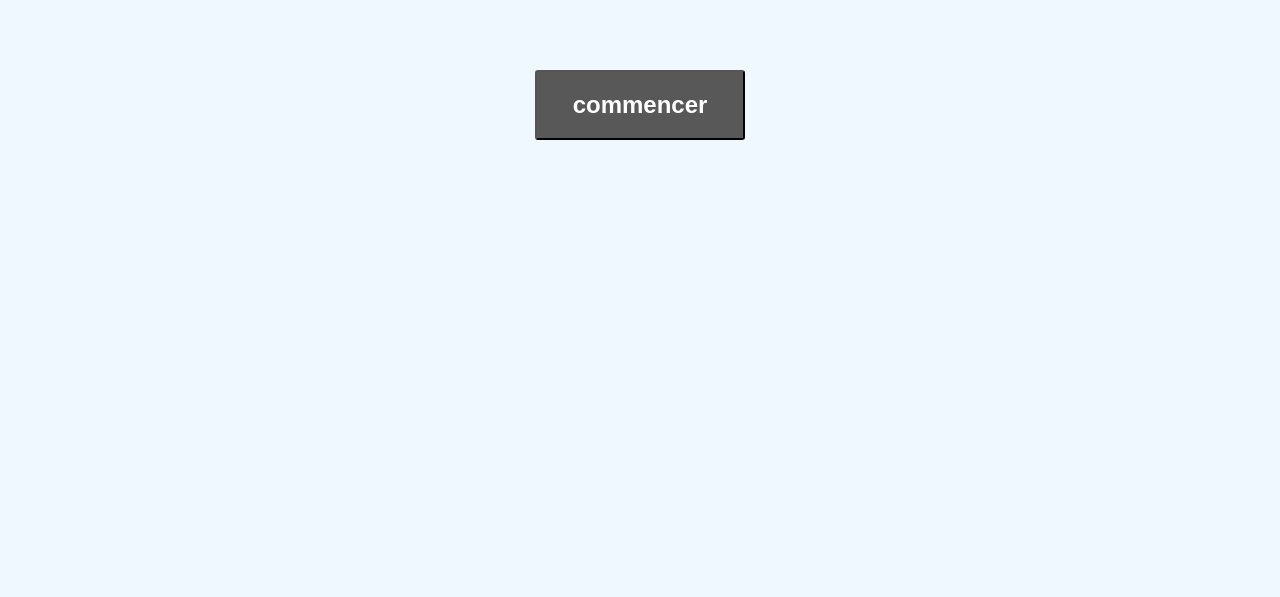
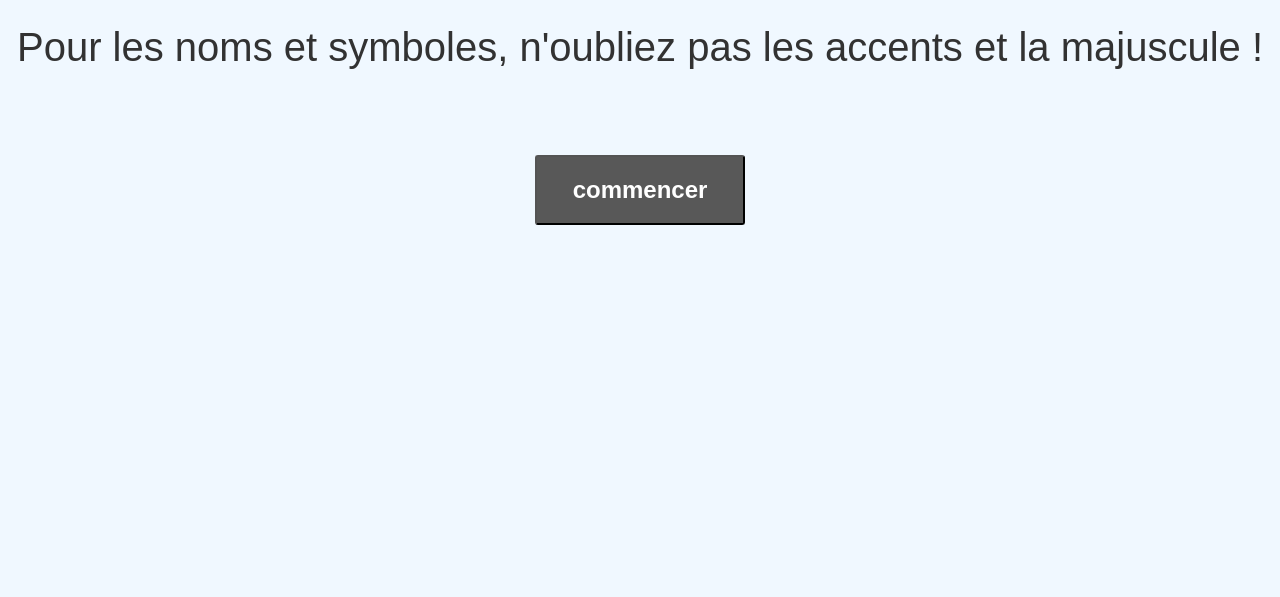
Before and after one commit to operfield/Ludication, a website: page quizCommun.html in a window 1280 px wide. Shown: the part 203-800 px from the top of the page. Drawn offline with Linux system fonts and the light colour scheme.

Commit message:
Update quizCommun.html

```diff
--- a/quizCommun.html
+++ b/quizCommun.html
@@ -191,6 +191,7 @@ document.getElementById("quiz").innerHTML="<p>Votre score: "+score+"</p><br><br>
 
 
 <div class="center" style="margin: 0 auto; font-size: 40px;" id="quiz"><p>Le quiz est composer de 10 question<br>1 question = 1 point</p>
+	<p>Pour les noms et symboles, n'oubliez pas les accents et la majuscule !</p>
     <br>
     <button class="bouton" onclick = "start()">commencer</button>
 </div>
```
